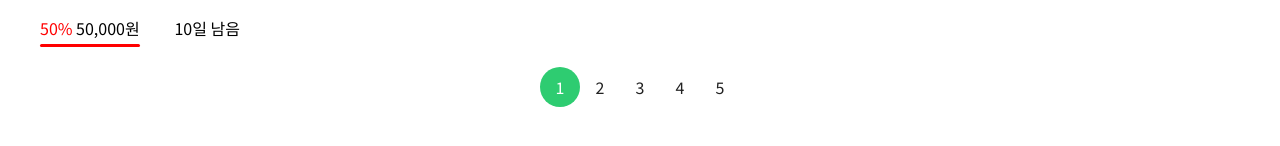
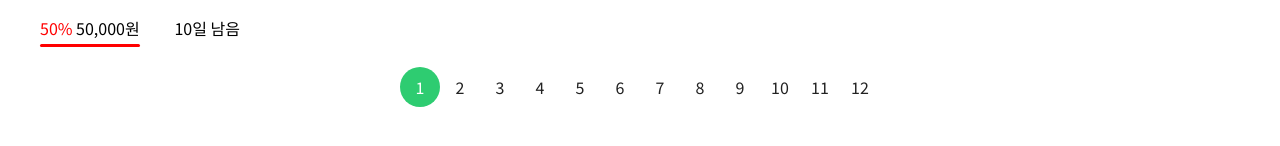
Before and after one commit to Team-Algebra/boonbae-frontend, a React (Create React App) app in the folder boonbae/: page /fund in a window 1280 px wide. Shown: the part 624-770 px from the top of the page. Built offline with nearby package versions, Linux system fonts and the light colour scheme; no server answers.

Commit message:
chore : a -> div
- a 태그의 href를 없애고, div태그로 변경

```diff
--- a/boonbae/src/pages/Fund/Fund.jsx
+++ b/boonbae/src/pages/Fund/Fund.jsx
@@ -19,7 +19,7 @@ const Fund = () => {
     }
 
     const fund_count = 1;
-    const page_count = 5;
+    const page_count = 12;
 
 
 
@@ -75,7 +75,7 @@ const Fund = () => {
                     {/* <a href="#"><li>{'<'}</li></a> */}
                     {[...Array(page_count)].map((n, index) => {
                         return (
-                            <a onClick={setPage} className={fundSearch.page === index+1 ? "is-active" : ""}><li>{index + 1}</li></a>
+                            <div onClick={setPage} key={index} className={fundSearch.page === index+1 ? "is-active" : ""}><li>{index + 1}</li></div>
                         )})
                     }
                     {/* <a href="#"><li>{'>'}</li></a> */}
--- a/boonbae/src/styles/Fund.css
+++ b/boonbae/src/styles/Fund.css
@@ -159,7 +159,7 @@
     list-style-type: none;
 }
 
-.fund-footer a{
+.fund-footer div{
     display: inline-block;
     padding: 10px 18px;
     color: #222;
@@ -167,7 +167,7 @@
 
 /* ONE */
 
-.fund-footer a{
+.fund-footer div{
     width: 40px;
     height: 40px;
     line-height: 40px;
@@ -177,7 +177,7 @@
     cursor: pointer;
 }
 
-.fund-footer a.is-active{
+.fund-footer div.is-active{
     background-color: #2ecc71;
     border-radius: 100%;
     color: #fff;
```
